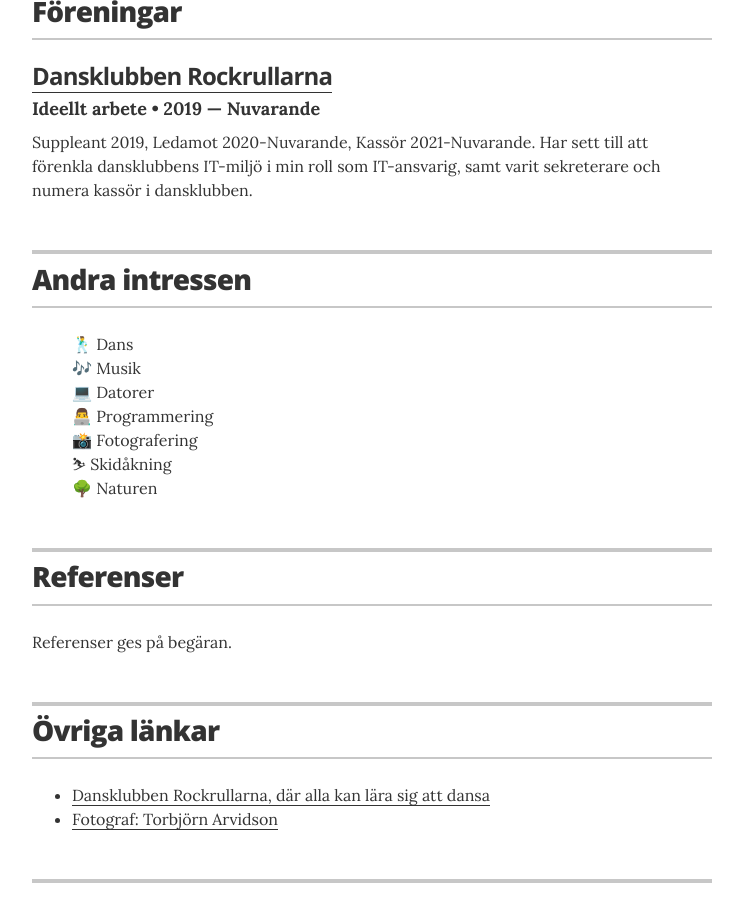
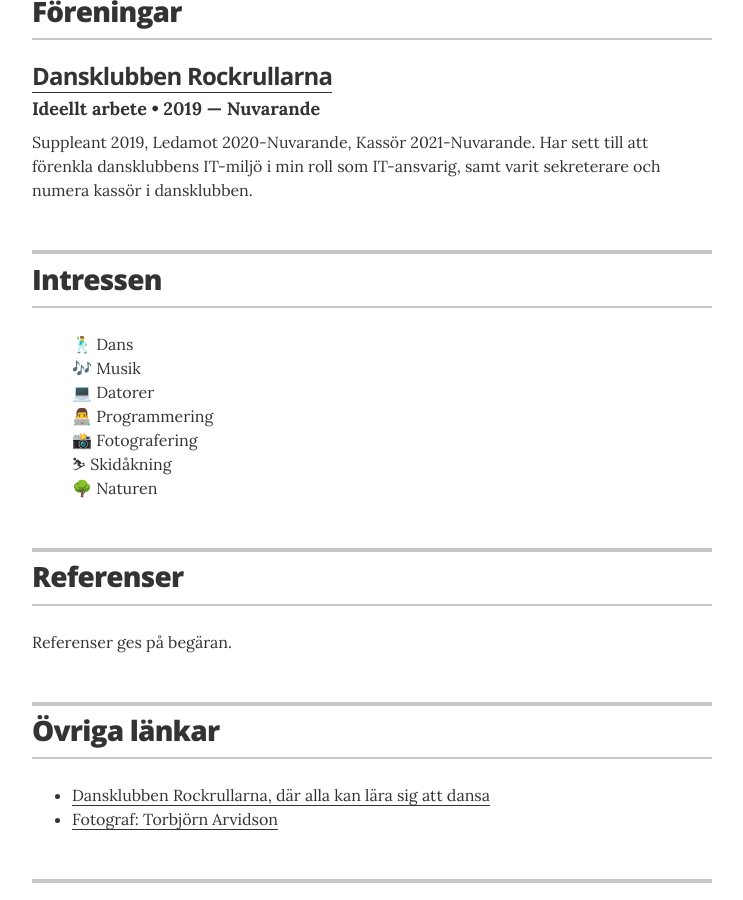
Before and after one commit to pownas/CV, a Jekyll site: the page built from index.html, in a window 1280 px wide and 900 px high, scrolled down 2649 px. Shown: the whole window, without its empty margins (268-1011 px from the left). Built offline with Jekyll 4.4.1, drawn with Linux system fonts in a browser that asks for light colours.

Commit message:
Intressen

```diff
--- a/_layouts/resume.html
+++ b/_layouts/resume.html
@@ -184,7 +184,7 @@
       <section class="content-section">
 
         <header class="section-header">
-          <h2>Andra intressen</h2>
+          <h2>Intressen</h2>
         </header>
 
         <!-- Shows a vertical view on the web -->
```
